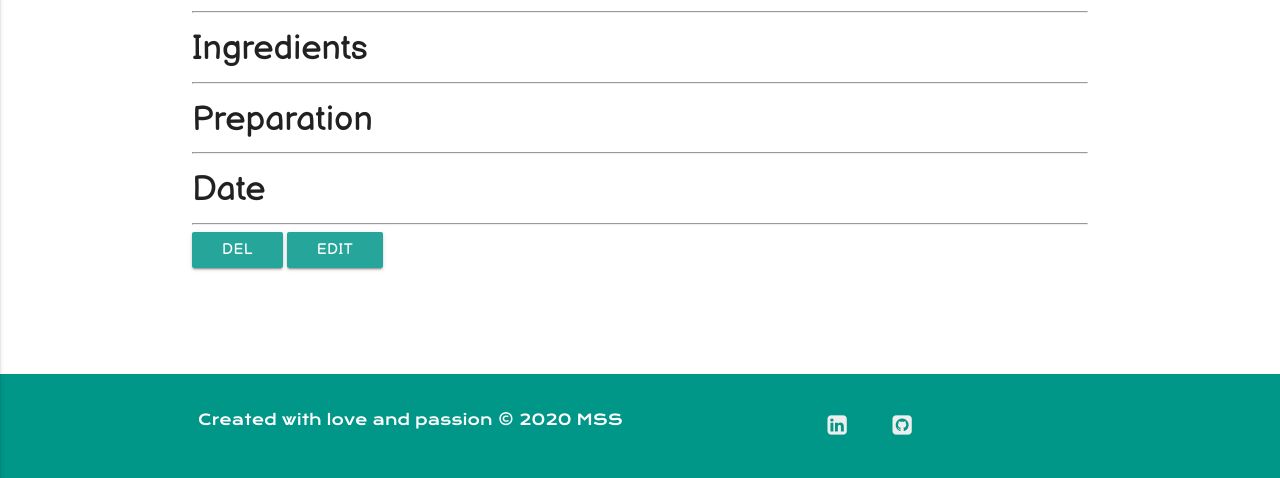
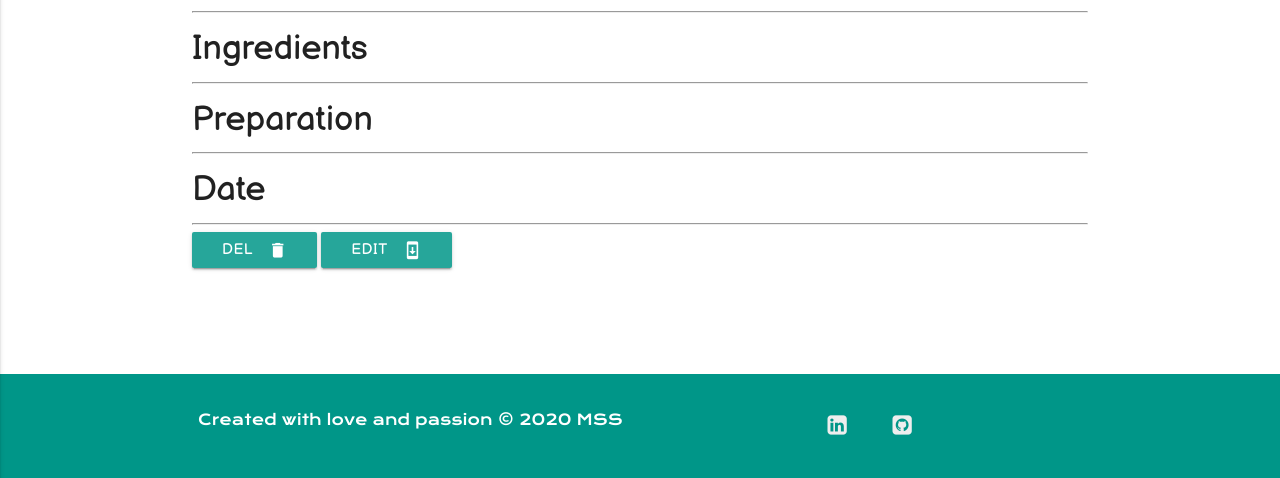
Before and after one commit to sohailshams/cookbook, a Flask app: template templates/viewrecipe.html in a window 1280 px wide. Shown: the part 322-800 px from the top of the page. Run offline with Flask 2, Linux system fonts and the light colour scheme; the template is opened without the code that fills it, so the values that code supplies are empty; some libraries are stand-ins or nearby versions.

Commit message:
Added icons to del & edit buttons

```diff
--- a/templates/viewrecipe.html
+++ b/templates/viewrecipe.html
@@ -31,8 +31,8 @@
       {% if session.username|lower == recipe.recipe_author|lower %}
        <hr>
        <div>
-       <a  class="waves-effect waves-light btn btn_small balsamiq modal-trigger" data-target="modal1">Del</a>
-       <a href="{{url_for('edit_recipe', recipe_id=recipe._id)}}" class="waves-effect waves-light btn btn_small balsamiq">Edit</a>
+       <a  class="waves-effect waves-light btn btn_small balsamiq modal-trigger" data-target="modal1">Del<i class="material-icons right">delete</i></a>
+       <a href="{{url_for('edit_recipe', recipe_id=recipe._id)}}" class="waves-effect waves-light btn btn_small balsamiq">Edit<i class="material-icons right">system_update</i></a></a>
        </div>
         <div id="modal1" class="modal modal-size teal lighten-5">
     <div class="modal-content center-align">
```
